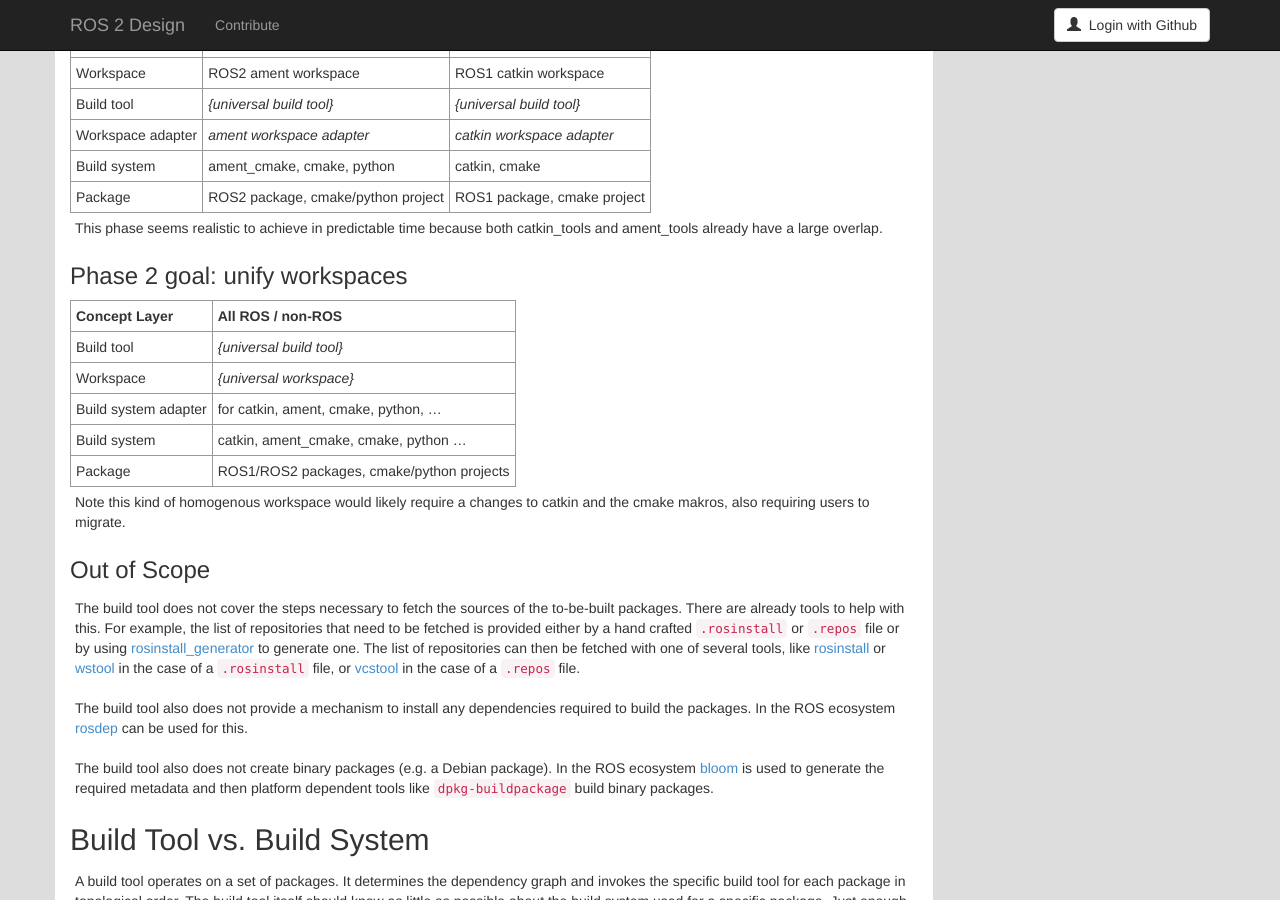
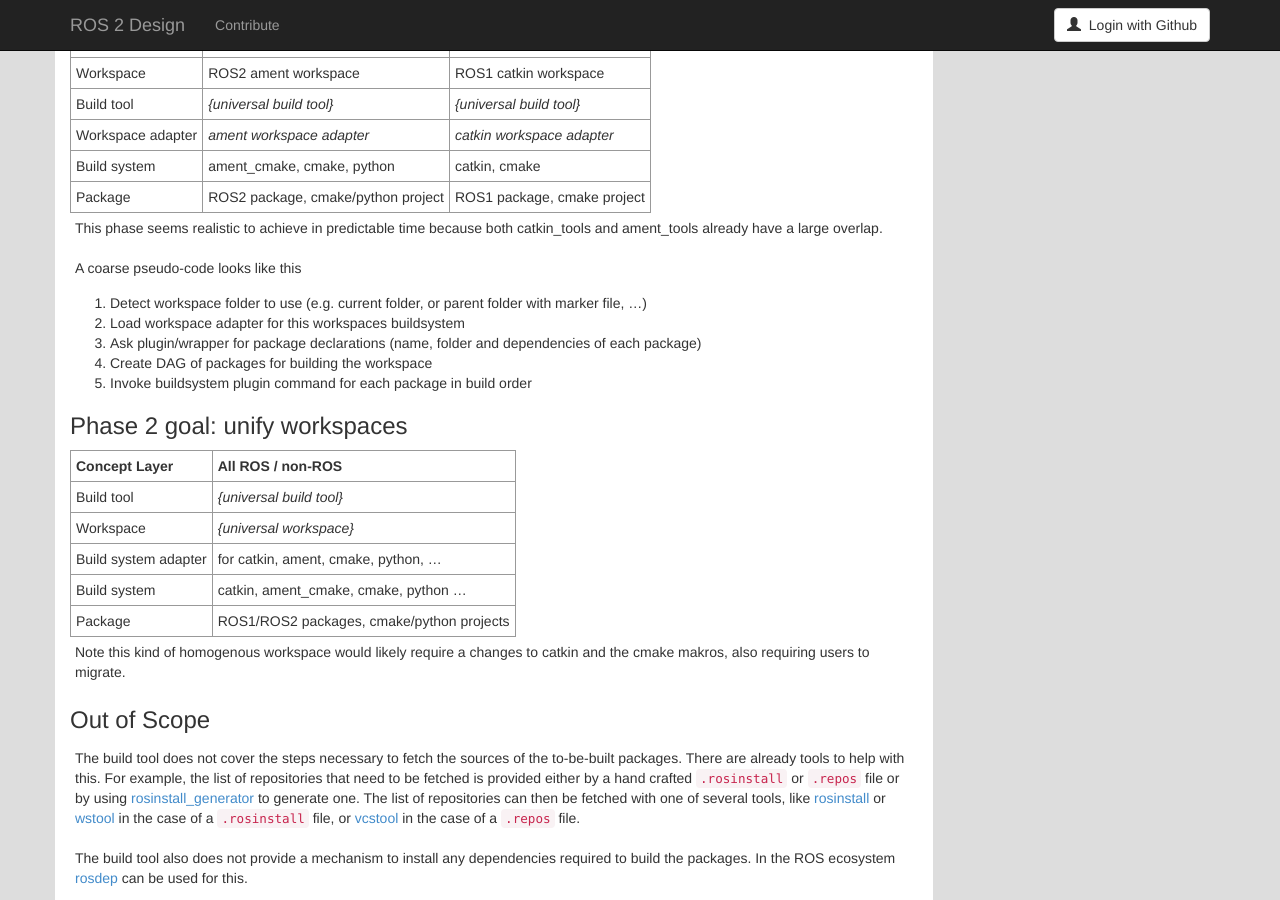
Before and after one commit to ros2/design, a Jekyll site: the page built from articles/101_build_tool.md, in a window 1280 px wide and 900 px high, scrolled down 976 px. Built offline with Jekyll 4.4.1, drawn with Linux system fonts in a browser that asks for light colours; nearby versions of some CDN libraries.

Commit message:
Add pseud-code

```diff
--- a/articles/101_build_tool.md
+++ b/articles/101_build_tool.md
@@ -64,6 +64,14 @@ Additionally this makes new features developed for one ROS version / build syste
 | Package           | ROS2 package, cmake/python project  | ROS1 package, cmake project    |
 
 This phase seems realistic to achieve in predictable time because both catkin_tools and ament_tools already have a large overlap.
+
+A coarse pseudo-code looks like this
+
+1. Detect workspace folder to use (e.g. current folder, or parent folder with marker file, ...)
+2. Load workspace adapter for this workspaces buildsystem
+3. Ask plugin/wrapper for package declarations (name, folder and dependencies of each package)
+4. Create DAG of packages for building the workspace
+5. Invoke buildsystem plugin command for each package in build order
 
 ### Phase 2 goal: unify workspaces
 
```
